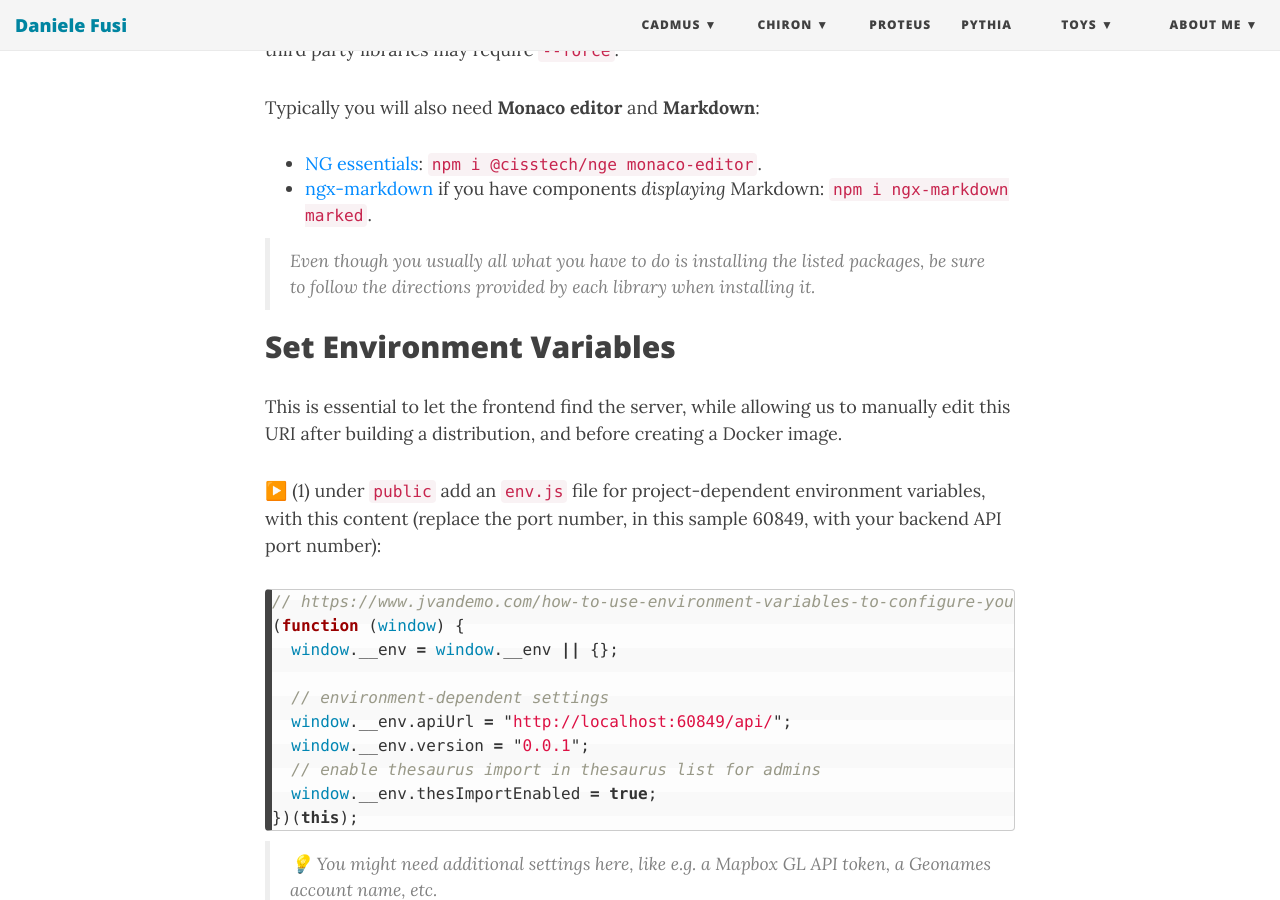
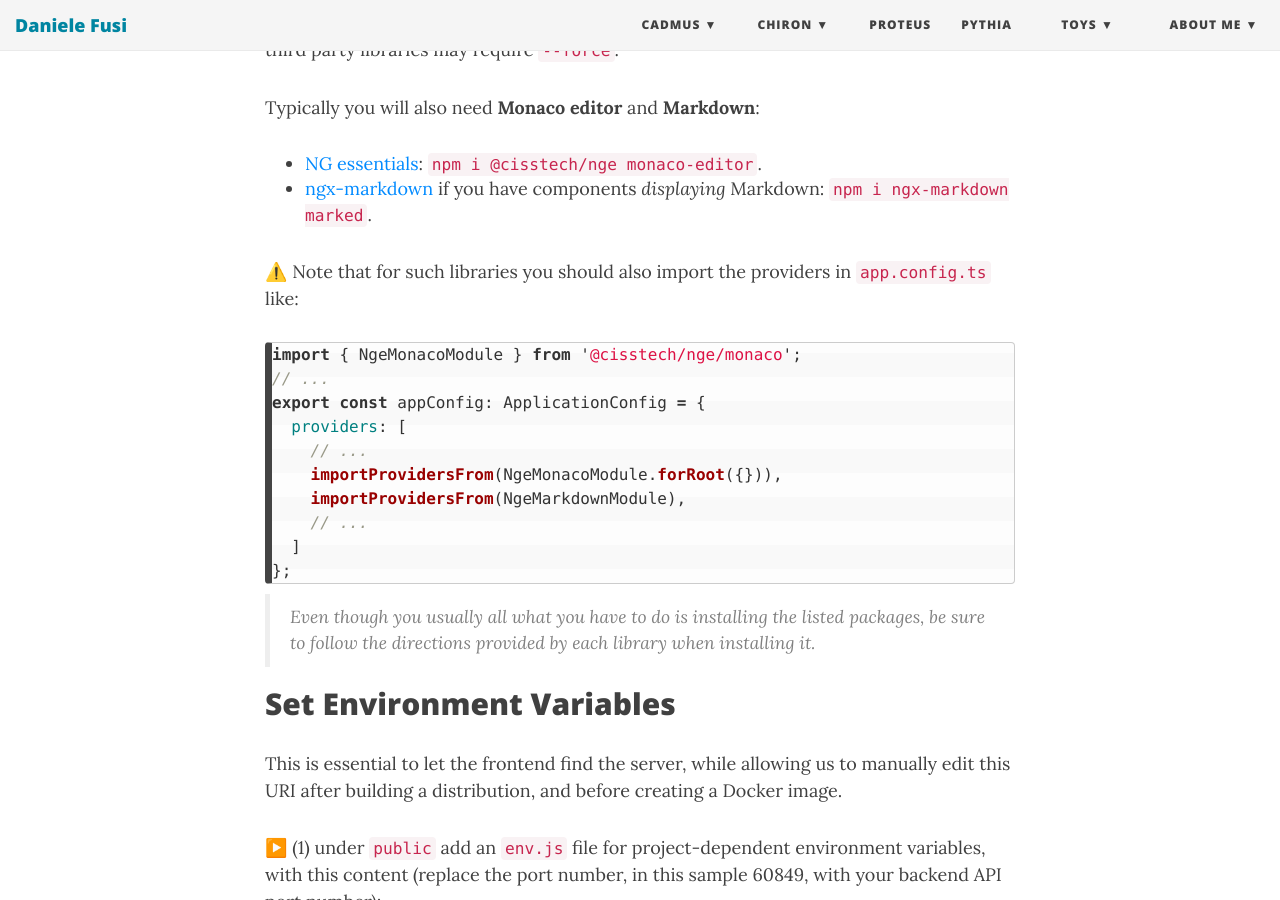
Before and after one commit to Myrmex/overview, a Jekyll site: the page built from cadmus/dev/frontend/app-setup.md, in a window 1280 px wide and 900 px high, scrolled down 4325 px. Built offline with Jekyll 4.4.1, drawn with Linux system fonts in a browser that asks for light colours; nearby versions of some CDN libraries.

Commit message:
Update app-setup.md

````diff
--- a/cadmus/dev/frontend/app-setup.md
+++ b/cadmus/dev/frontend/app-setup.md
@@ -149,6 +149,21 @@ Typically you will also need **Monaco editor** and **Markdown**:
 
 - [NG essentials](https://github.com/cisstech/nge): `npm i @cisstech/nge monaco-editor`.
 - [ngx-markdown](https://github.com/jfcere/ngx-markdown) if you have components _displaying_ Markdown: `npm i ngx-markdown marked`.
+
+⚠️ Note that for such libraries you should also import the providers in `app.config.ts` like:
+
+```ts
+import { NgeMonacoModule } from '@cisstech/nge/monaco';
+// ...
+export const appConfig: ApplicationConfig = {
+  providers: [
+    // ...
+    importProvidersFrom(NgeMonacoModule.forRoot({})),
+    importProvidersFrom(NgeMarkdownModule),
+    // ...
+  ]
+};
+```
 
 >Even though you usually all what you have to do is installing the listed packages, be sure to _follow the directions provided by each library_ when installing it.
 
````
